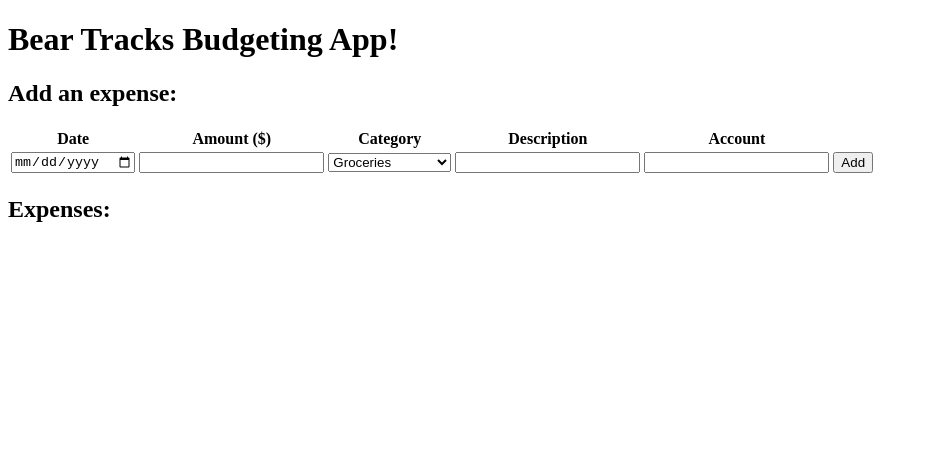
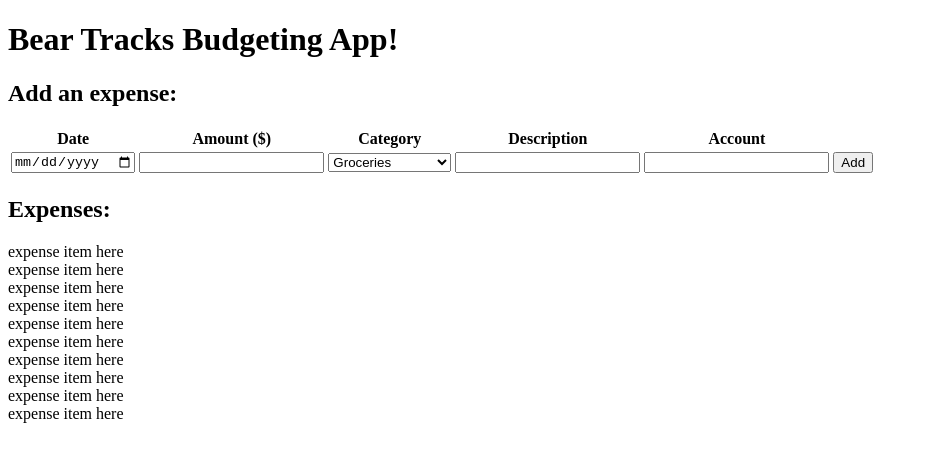
Before and after one commit to dsilberger/budget-hackathon, a React app: page / in a window 1280 px wide. Shown: the top 462 px of the page, without its empty margins (0-928 px from the left). Built offline with nearby package versions, Linux system fonts and the light colour scheme; the HTML template or start-up script is replaced by a standard one.

Commit message:
Create initial ExpenseItem component and render into ExpenseList

```diff
--- a/client/src/components/ExpenseItem.jsx
+++ b/client/src/components/ExpenseItem.jsx
@@ -0,0 +1,7 @@
+import React from "react";
+
+const ExpenseItem = () => {
+  return <div>expense item here</div>;
+};
+
+export default ExpenseItem;
--- a/client/src/components/ExpenseList.jsx
+++ b/client/src/components/ExpenseList.jsx
@@ -5,6 +5,9 @@ const ExpenseList = ({ expenseList }) => {
   return (
     <div>
       <h2>Expenses:</h2>
+      {expenseList.map(entry => (
+        <ExpenseItem key={entry.id} {...entry} />
+      ))}
     </div>
   );
 };
```
